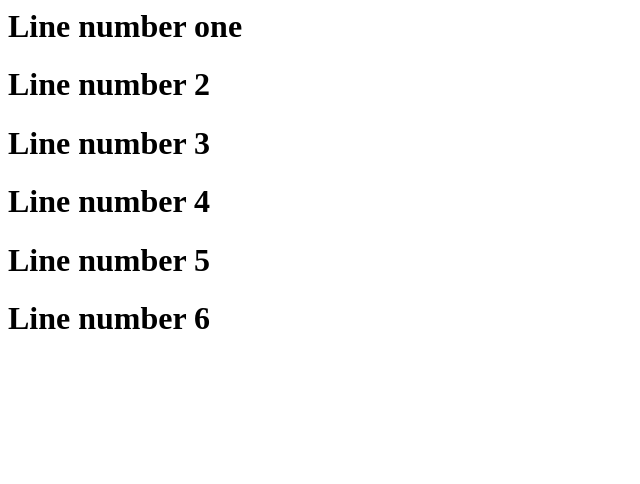
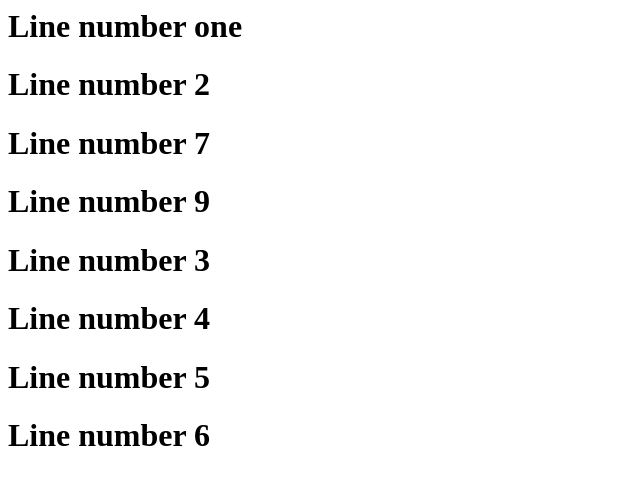
Before and after one commit to Rahul-carpenter/demo.1, a plain HTML site: page index.html in a window 1280 px wide. Shown: the whole page, without its empty margins (0-640 px from the left). Drawn offline with Linux system fonts and the light colour scheme.

Commit message:
Update index.html replace

```diff
--- a/index.html
+++ b/index.html
@@ -1,5 +1,7 @@
 <h1>Line number one</h1>
 <h1>Line number 2</h1>
+<h1>Line number 7</h1>
+<h1>Line number 9</h1>
 <h1>Line number 3</h1>
 <h1>Line number 4</h1>
 <h1>Line number 5</h1>
```
